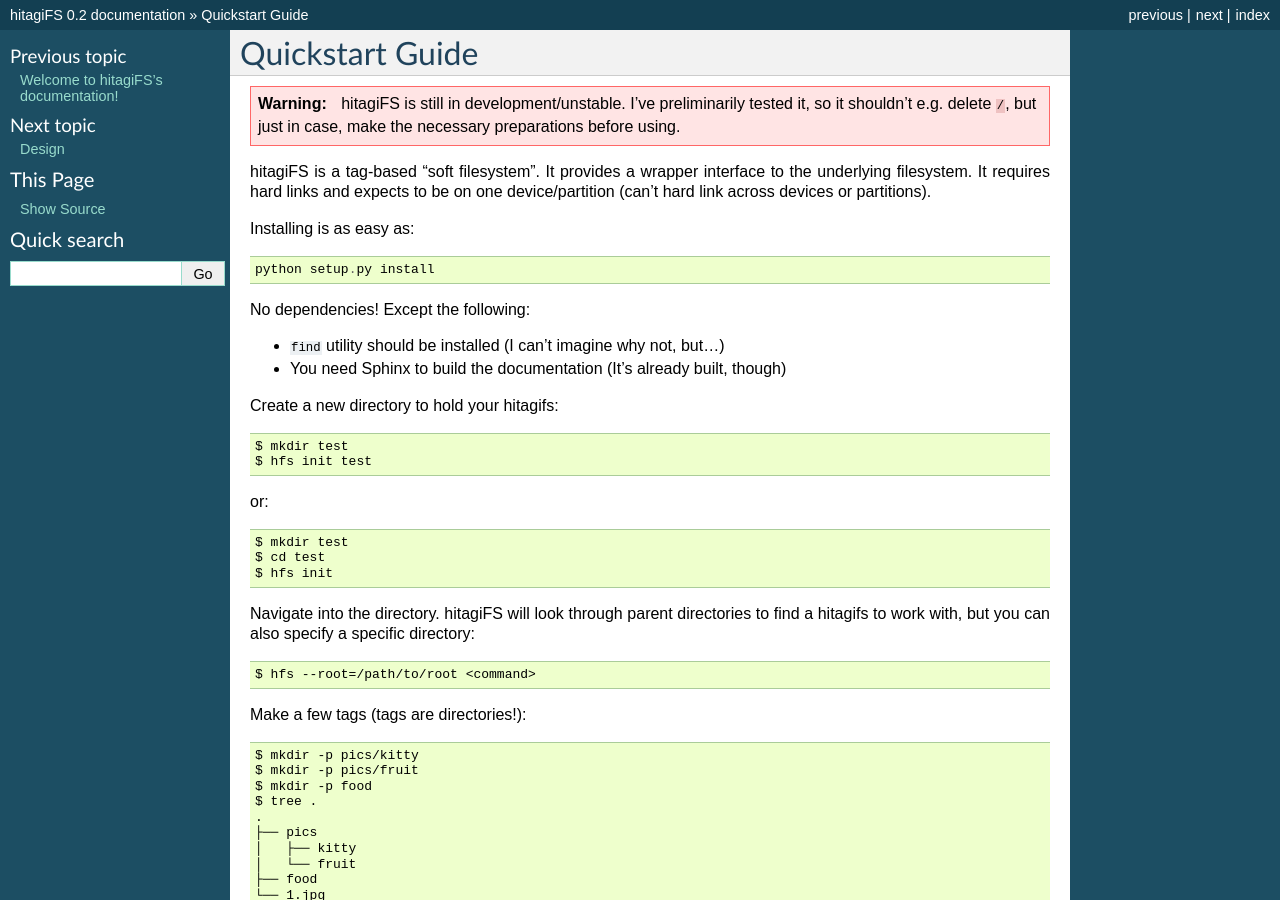
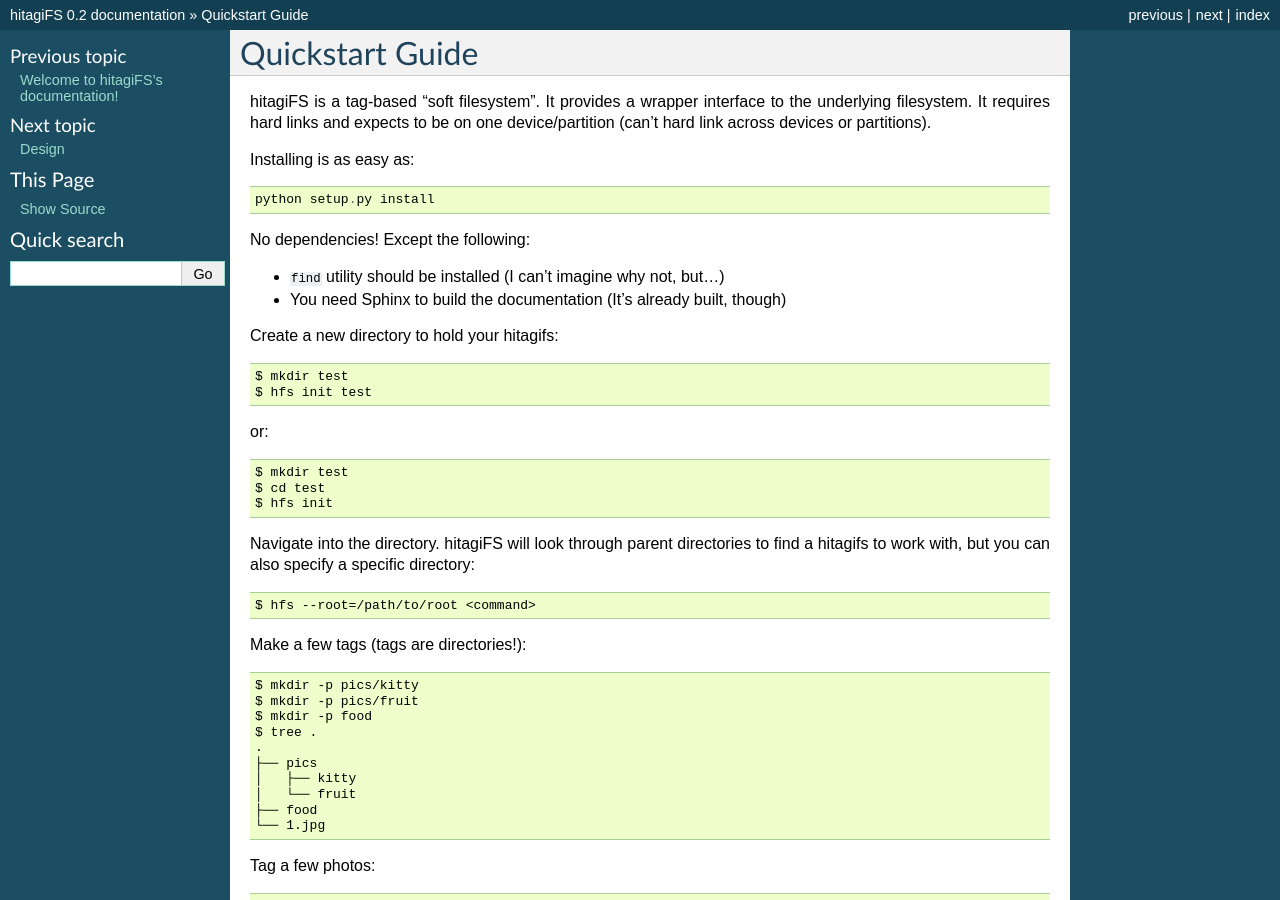
Before and after one commit to darkfeline/dantalian, a Sphinx documentation site: the page built from doc/quickstart.rst, in a window 1280 px wide and 900 px high. Built offline with Sphinx 7.4.7, drawn with Linux system fonts in a browser that asks for light colours.

Commit message:
Remove warning

```diff
--- a/doc/quickstart.rst
+++ b/doc/quickstart.rst
@@ -1,10 +1,5 @@
 Quickstart Guide
 ================
-
-.. warning::
-    hitagiFS is still in development/unstable.  I've preliminarily tested it,
-    so it shouldn't e.g. delete ``/``, but just in case, make the necessary
-    preparations before using.
 
 hitagiFS is a tag-based "soft filesystem".  It provides a wrapper interface to
 the underlying filesystem.  It requires hard links and expects to be on one
```
